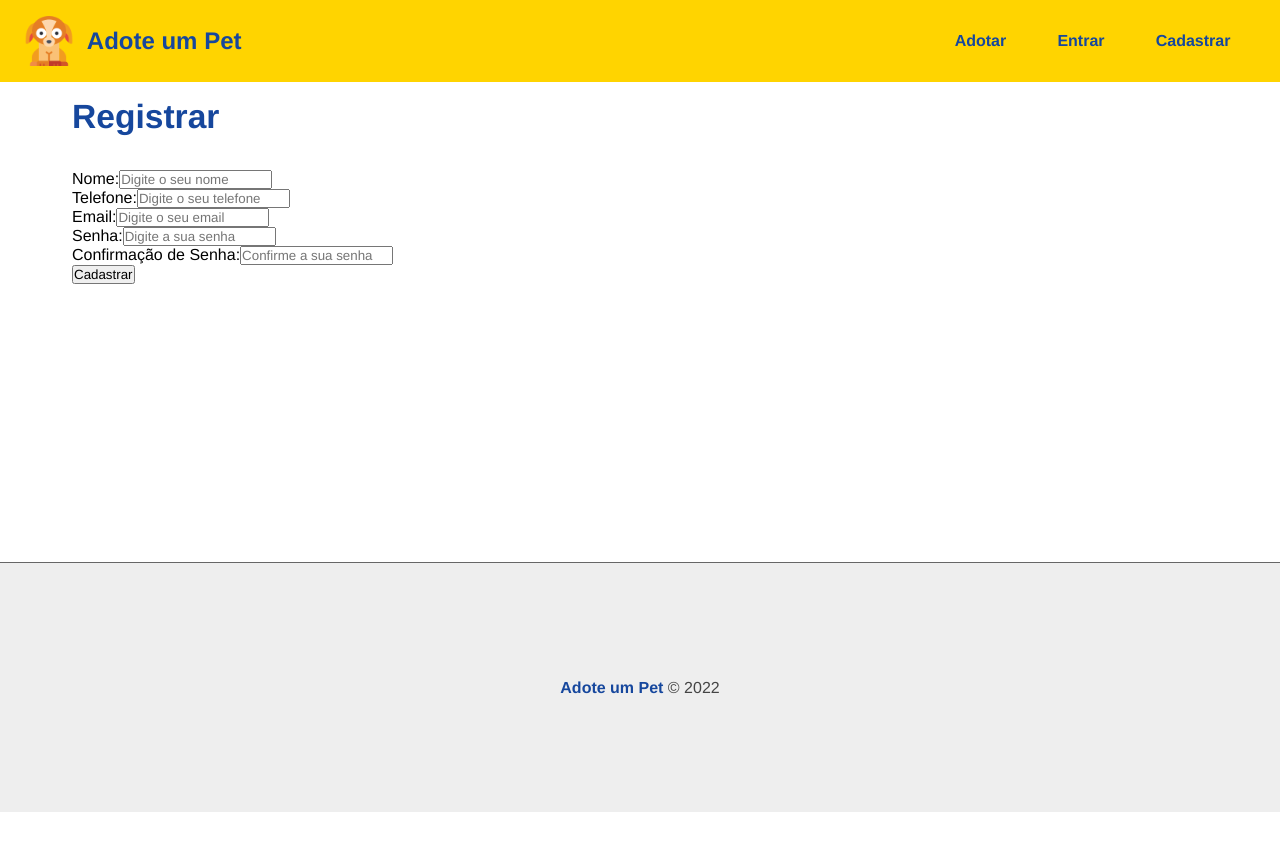
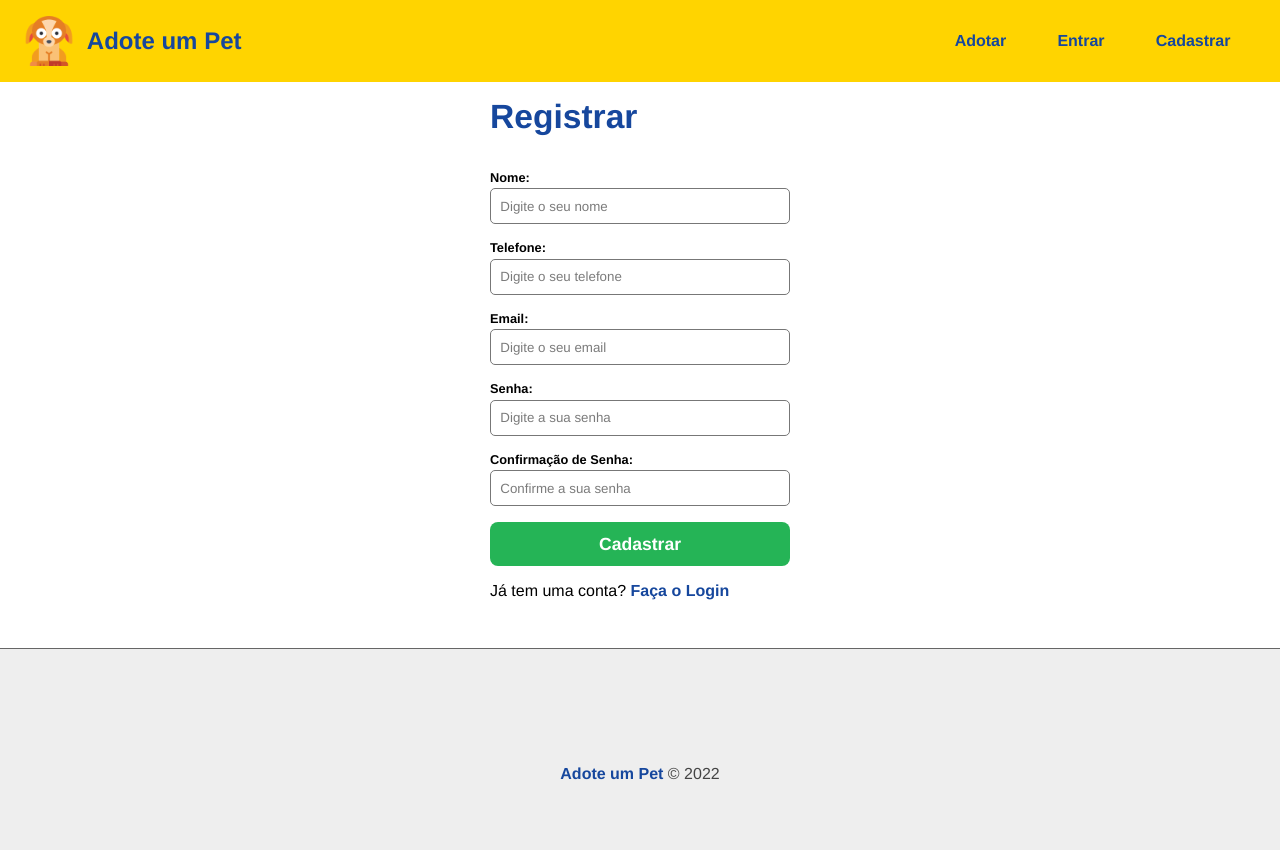
Before and after one commit to mateuspessoa/projeto-adocao-pet-react-frontend, a React (Create React App) app: page /register in a window 1280 px wide. Shown: the top 850 px of the page. Before the commit the page ends 812 px from the top, so only its background shows below. Built offline with nearby package versions, Linux system fonts and the light colour scheme; the HTML template or start-up script is replaced by a standard one.

Commit message:
Css do Input e do Formulário

```diff
--- /dev/null
+++ b/src/components/form/Form.css
@@ -0,0 +1,33 @@
+.form_container {
+    max-width: 300px;
+    margin: 0 auto;
+    background-color: #fff;
+    border-radius: 15px;
+}
+
+.form_container input[type='submit'] {
+    border-radius: 8px;
+    background-color: #25b456;
+    color: #fff;
+    border: none;
+    min-width: 100px;
+    min-height: 2.5em;
+    width: 100%;
+    cursor: pointer;
+    font-size: 1.1em;
+    font-weight: bold;
+}
+
+.form_container input[type='submit']:hover {
+    background-color: #1C8A42;
+}
+
+.form_container p {
+    margin-top: 1em;
+}
+
+.form_container p a {
+    color: #16479D;
+    font-weight: bold;
+    text-decoration: none;
+}
--- a/src/components/form/Input.css
+++ b/src/components/form/Input.css
@@ -0,0 +1,21 @@
+.form-control {
+    display: flex;
+    flex-direction: column;
+    margin-bottom: 1em;
+}
+
+.form-control label {
+    margin-bottom: .3em;
+    font-weight: bold;
+    font-size: .8em;
+}
+
+.form-control input {
+    padding: .7em;
+    border: 1px solid #777;
+    border-radius: 5px;
+}
+
+.form-control input::placeholder {
+    color: #7b7b7b;
+}
--- a/src/components/form/Input.js
+++ b/src/components/form/Input.js
@@ -3,7 +3,7 @@ import "./Input.css";
 
 const Input = ({type, text, name, placeholder, handleOnChange, value, multiple}) => {
   return (
-    <div>
+    <div className='form-control'>
         <label htmlFor={name}>{text}:</label>
         <input type={type} name={name} id={name} placeholder={placeholder} onChange={handleOnChange} value={value} {...(multiple ? {multiple} : '')} />
     </div>
--- a/src/components/pages/Auth/Register.js
+++ b/src/components/pages/Auth/Register.js
@@ -1,5 +1,9 @@
 import React from 'react'
 import Input from '../../form/Input'
+
+import { Link } from 'react-router-dom'
+
+import "../../form/Form.css";
 
 const Register = () => {
 
@@ -8,7 +12,7 @@ const Register = () => {
   }
 
   return (
-    <section>
+    <section className='form_container'>
         <h1>Registrar</h1>
 
         <form>
@@ -20,6 +24,8 @@ const Register = () => {
             <input type="submit" value="Cadastrar" />
         </form>
 
+        <p>Já tem uma conta? <Link to='/login'>Faça o Login</Link></p>
+
     </section>
   )
 }
```
